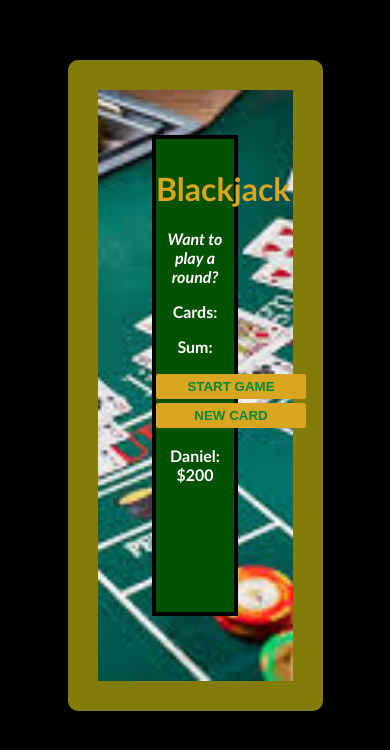
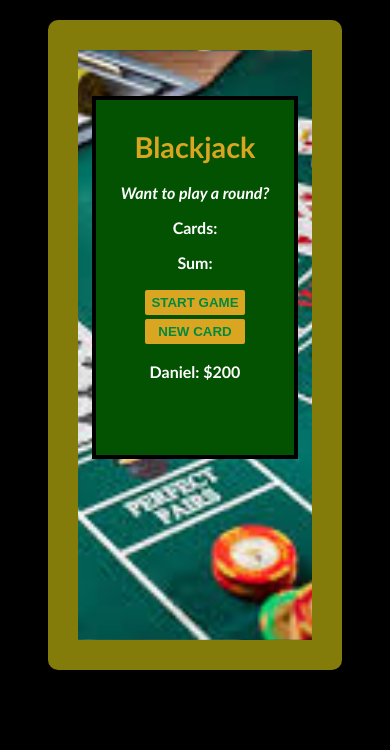
Before and after one commit to daniellamberti/BlackJack-Game-Challenge, a plain HTML site: page index.html in a window 390 px wide. Drawn offline with Linux system fonts and the light colour scheme.

Commit message:
all files modifications

```diff
--- a/index.css
+++ b/index.css
@@ -5,8 +5,8 @@ html {
 body {
     display: block;
     margin: 0 auto;
-    margin-top: 60px;
-    width: 50%;
+    margin-top: 5%;
+    width: 60%;
     height: 70%;
     background-image: url("blackjack_2.jpg");
     font-family: 'Trebuchet MS', 'Lucida Sans Unicode', 'Lucida Grande', Arial, sans-serif;
@@ -19,24 +19,64 @@ body {
     border-radius: 10px;
 }
 
-#blank-space {
-    width: 100%;
-    height: 30px;
-}
-
 #container {
     background-color: rgb(2, 82, 2);
     display: block;
     margin: 0 auto;
     border: 4px solid black;
     width: 40%;
-    height: 80%;
-    margin-top: 15px;
+    height:65%;
+    margin-top: 7%;
 }
 
+@media only screen and (max-width: 946px) {
+
+    #container {
+    width: 50%;
+    height: 65%;
+    margin-top: 12%;
+    }
+}
+
+@media only screen and (max-width: 660px) {
+
+    #container {
+    width: 60%;
+    height: 60%;
+    margin-top: 15%;
+    }
+}
+
+@media only screen and (max-width: 558px) {
+
+    #container {
+    width: 70%;
+    height: 60%;
+    margin-top: 18%;
+    }
+}
+
+@media only screen and (max-width: 478px) {
+
+    #container {
+    width: 85%;
+    height: 60%;
+    margin-top: 20%;
+    }
+}
+
+@media only screen and (max-width: 350px) {
+
+    #container {
+    width: 85%;
+    height: 65%;
+    margin-top: 22%;
+    }
+}
 h1 {
     color: goldenrod;
-    margin-top: 30px;
+    margin-top: 15%;
+    font-size: 1.8em;
 }
 
 #message-el {
@@ -45,7 +85,7 @@ h1 {
 
 button {
     color: #018a3f;
-    width: 150px;
+    width: 50%;
     background: goldenrod;
     padding-top: 5px;
     padding-bottom: 5px;
--- a/index.html
+++ b/index.html
@@ -1,9 +1,9 @@
 <html>
     <head>
         <link rel="stylesheet" href="index.css">
+        <meta name="viewport" content="width=device-width initial-scale=1.0">
     </head>
     <body>
-        <div id="blank-space"></div>
         <div id="container">
         <h1>Blackjack</h1>
         <p id="message-el">Want to play a round?</p>
--- a/index.js
+++ b/index.js
@@ -45,8 +45,9 @@ function renderGame() {
     if (sum <= 20) {
         message = "Do you want to draw a new card?"
     } else if (sum === 21) {
+        hasBlackJack = true
         message = "You've got Blackjack!"
-        hasBlackJack = true
+        hasBlackJack = false;
     } else {
         message = "You're out of the game!"
         isAlive = false
```
